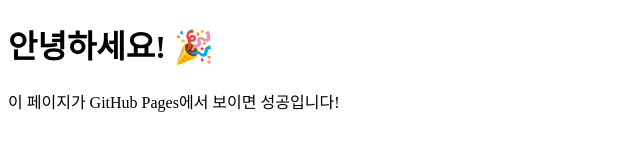
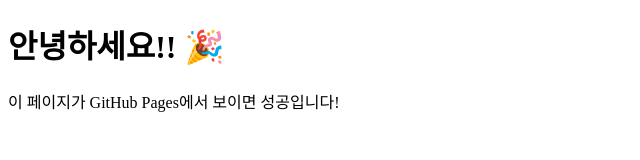
Before and after one commit to sunghun1022/myname-web, a plain HTML site: page index.html in a window 1280 px wide. Shown: the whole page, without its empty margins (0-640 px from the left). Drawn offline with Linux system fonts and the light colour scheme.

Commit message:
add index.html

```diff
--- a/index.html
+++ b/index.html
@@ -5,7 +5,7 @@
   <title>My First Website</title>
 </head>
 <body>
-  <h1>안녕하세요! 🎉</h1>
+  <h1>안녕하세요!! 🎉</h1>
   <p>이 페이지가 GitHub Pages에서 보이면 성공입니다!</p>
 </body>
 </html>
```
